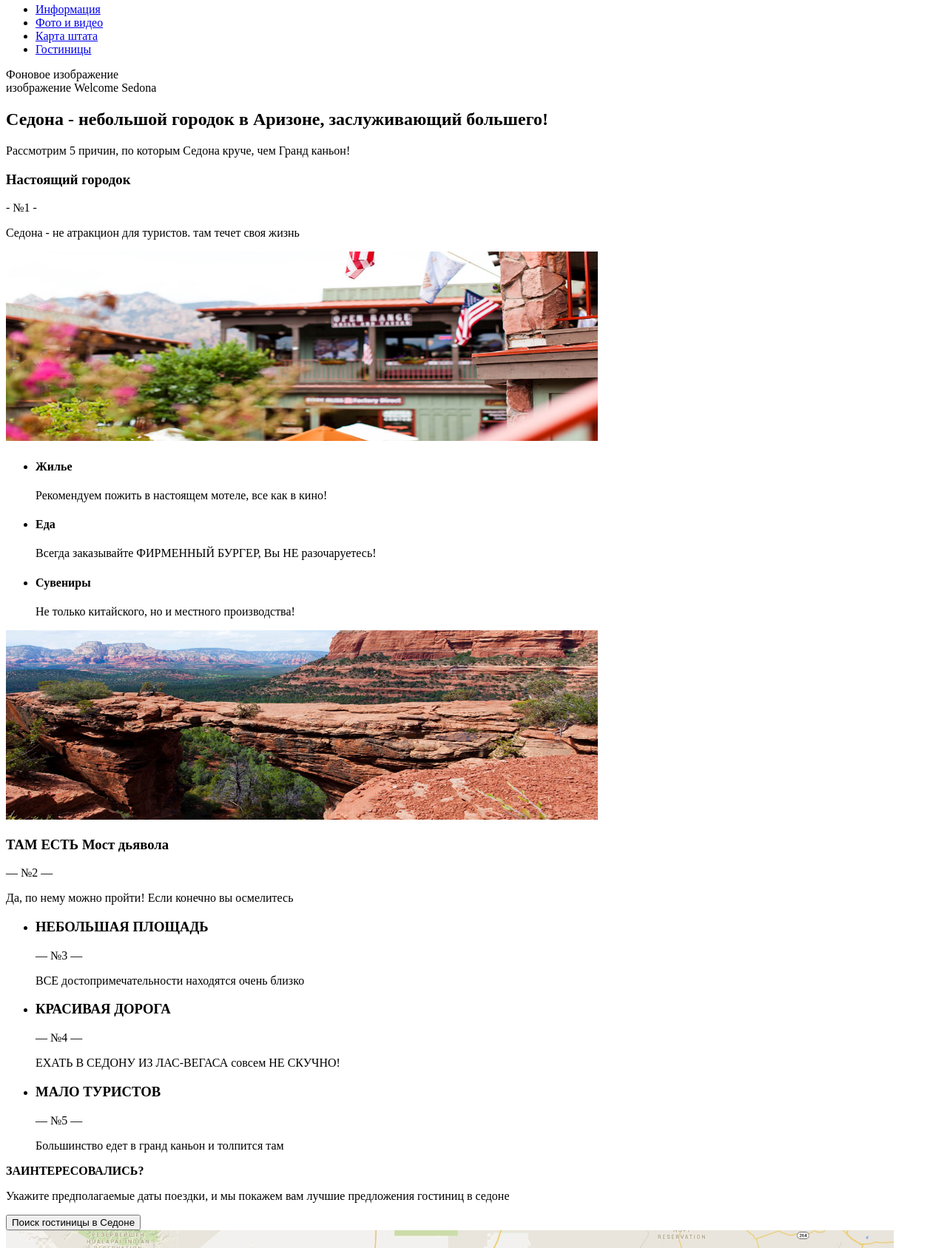
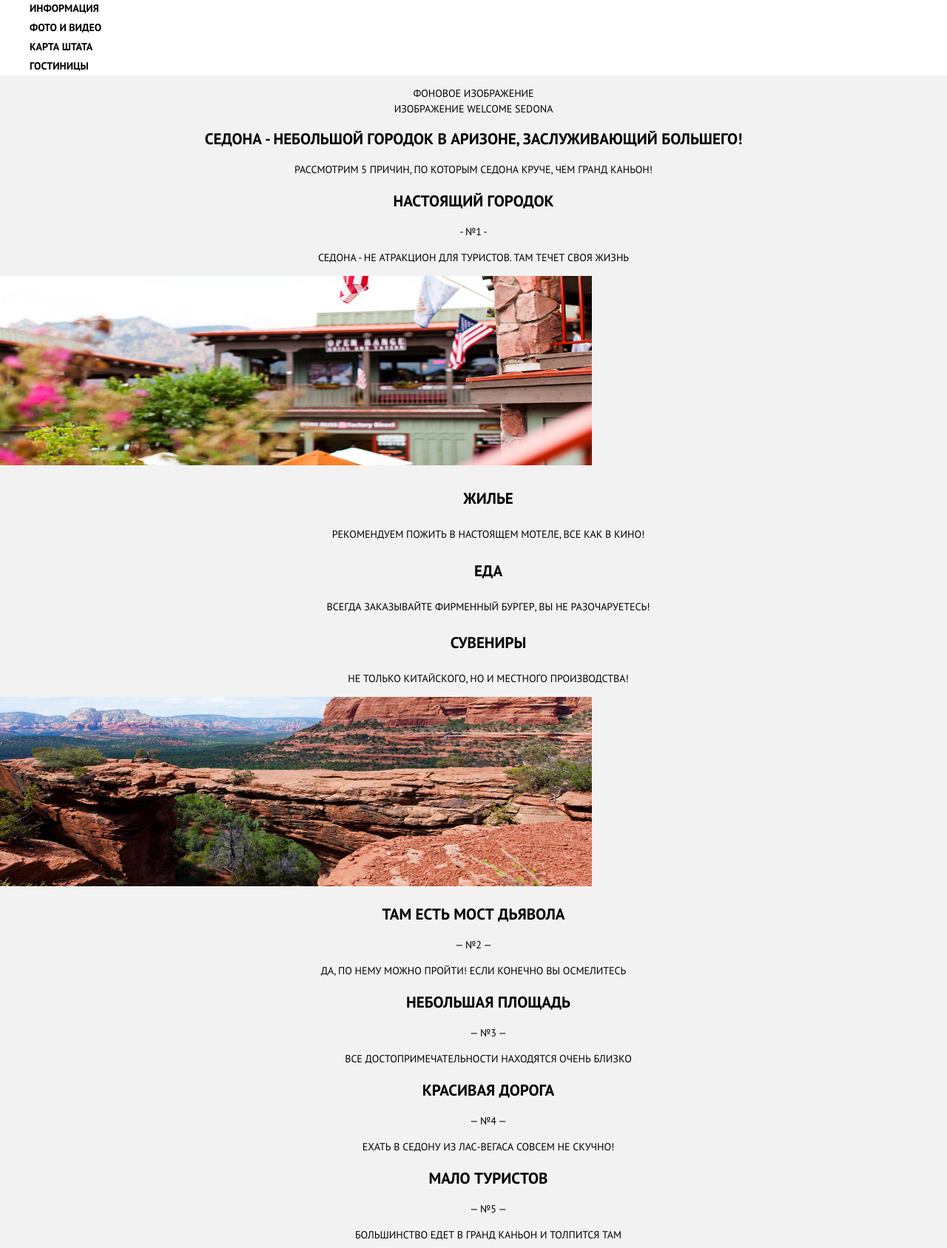
Before and after one commit to YuliiaDear/YuliiaDear.github.io, a plain HTML site: page index.html in a window 1280 px wide. Shown: the part 94-1781 px from the top of the page at 74% size. Drawn offline with nearby package versions, Linux system fonts and the light colour scheme.

Commit message:
Базовая стилизация - 1

```diff
--- /dev/null
+++ b/css/style.css
@@ -0,0 +1,134 @@
+body {
+  margin: 0;
+  padding: 0;
+
+  font-family: "PT Sans", Arial, sans-serif;
+  font-size: 14px;
+  line-height: 21px;
+  font-weight: 400;
+  color: #000000;
+  text-transform: uppercase;
+
+  background-color: #f2f2f2;
+}
+
+a {
+  text-decoration: none;
+}
+
+.main-navigation {
+  font-size: 14px;
+  font-weight: 700;
+  line-height: 26px;
+  color: #000000;
+
+  background-color: #ffffff;
+}
+
+.site-navigation {
+  list-style: none;
+}
+
+.site-navigation a {
+  color: #000000;
+}
+
+.site-navigation a:hover,
+.site-navigation a:focus {
+  color: #81b3d2;
+}
+.site-navigation a:active {
+  color: #cacaca;
+}
+
+.site-navigation-current a {
+	color: #766357;
+}
+
+.sub-features-list,
+.features-list {
+  list-style: none;
+}
+
+.feature-item,
+.feature-item-block {
+   text-align: center;
+}
+
+.welcome-block  {
+   text-align: center;
+}
+
+h2{
+  font-size: 21px;
+  line-height: 26px;
+
+}
+
+.feature-item h3,
+.feature-item h4,
+.feature-item-block h3 {
+  font-size: 21px;
+  line-height: 21px;
+}
+
+.search-hotel  {
+   text-align: center;
+}
+
+.search-hotel b {
+  font-size: 30px;
+  line-height: 36px;
+}
+
+.search-hotel p {
+  font-size: 14px;
+  line-height: 24px;
+}
+
+.search-hotel button {
+  height: 86px;
+  width: 568px;
+
+  font: inherit;
+  font-size: 21px;
+  font-weight: 700;
+  line-height: 26px;
+
+  text-align: center;
+  color: #ffffff;
+  vertical-align: middle;
+  text-transform: uppercase;
+
+  background-color: #766357;
+  border: none;
+}
+
+.search-hotel button:hover,
+.search-hotel button:focus {
+  background-color: #604e43;
+}
+
+.search-hotel button:active {
+  background-color: #503e33;
+  color: #928a85;
+}
+
+.main-footer p a{
+  font-size: 21px;
+  line-height: 26px;
+  font-weight: 700;
+}
+
+.footer-social ul {
+  list-style: none;
+}
+
+.search-form label,
+.search-form input {
+  font: inherit;
+  font-size: 14px;
+  line-height: 26px;
+  font-weight: 700;
+  text-transform: uppercase;
+}
--- a/index.html
+++ b/index.html
@@ -3,6 +3,9 @@
   <head>
     <meta charset="utf-8">
     <title>Sedona city</title>
+	<link href="https://fonts.googleapis.com/css?family=PT+Sans:400,700&amp;subset=cyrillic" rel="stylesheet">
+	<link href="css/normalize.css" rel="stylesheet">
+	<link href="css/style.css" rel="stylesheet">
   </head>
   <body>
     <div class="container">
@@ -27,7 +30,7 @@
             <p class="reasons">Рассмотрим 5 причин, по которым Седона круче, чем Гранд каньон!</p>
       </section>
       <section>
-          <div class="features-block">
+          <div class="feature-item-block">
             <h3>Настоящий городок</h3>
             <span>- №1 -</span>
             <p>Седона - не атракцион для туристов. там течет своя жизнь</p>
@@ -35,16 +38,16 @@
           <img width="800" height="256" src="img/main-photo-1.jpg"  alt="город sedona">
       </section>
       <section class="sub-features">
-        <ul>
-          <li>
+        <ul class="sub-features-list">
+          <li class="feature-item">
             <h4>Жилье</h4>
             <p>Рекомендуем пожить в настоящем мотеле, все как в кино!</p>
           </li>
-          <li>
+          <li class="feature-item">
             <h4>Еда</h4>
             <p>Всегда заказывайте ФИРМЕННЫЙ БУРГЕР, Вы НЕ разочаруетесь!</p>
           </li>
-          <li>
+          <li class="feature-item">
             <h4>Сувениры</h4>
             <p>Не только китайского, но и местного производства!</p>
           </li>
@@ -52,32 +55,32 @@
       </section>
       <section>
           <img width="800" height="256" src="img/main-photo-2.jpg" alt="мост дьявола">
-          <div class="features-block">
+          <div class="feature-item-block">
               <h3>ТАМ ЕСТЬ  Мост дьявола</h3>
               <span>— №2 —</span>
               <p>Да, по нему можно пройти! Если конечно вы осмелитесь</p>
           </div>
       </section>
       <section class="features-block">
-        <ul>
-          <li>
+        <ul class="features-list">
+          <li class="feature-item">
             <h3>НЕБОЛЬШАЯ ПЛОЩАДЬ</h3>
             <span>— №3 —</span>
             <p>ВСЕ достопримечательности находятся очень близко</p>
           </li>
-          <li>
+          <li class="feature-item">
             <h3>КРАСИВАЯ ДОРОГА</h3>
             <span>— №4 —</span>
             <p>ЕХАТЬ В СЕДОНУ ИЗ ЛАС-ВЕГАСА совсем НЕ СКУЧНО!</p>
           </li>
-          <li>
+          <li class="feature-item">
             <h3>МАЛО ТУРИСТОВ</h3>
             <span>— №5 —</span>
             <p>Большинство едет в гранд каньон и толпится там</p>
            </li>
         </ul>
       </section>
-      <section class="order">
+      <section class="search-hotel">
         <b>ЗАИНТЕРЕСОВАЛИСЬ?</b>
         <p>Укажите предполагаемые даты поездки, и мы покажем вам лучшие предложения гостиниц в седоне</p>
         <button>Поиск гостиницы в Седоне</button>
@@ -88,9 +91,9 @@
 
     </main>
     <footer class="main-footer">
-      <a href="#">#VISITSEDONA</a>
+		<p><a href="#">#VISITSEDONA</a></p>
       <div class="footer-social">
-        <ul>
+        <ul class="footer-social-networks">
           <li><a class="social-button twitter-icon" href="#">
                 <img src="img/twitter-icon.svg" alt="Sedona in Twitter">
               </a>
@@ -114,20 +117,20 @@
     </footer>
   </div>
     <form action="https://echo.htmlacademy.ru" class="search-form" method="get">
-        <label>Дата заезда
+        <label>Дата заезда:
             <input type="text" name="arrival-date" id="arrival-date" value="24 апреля 2017">
         </label>
         <button class="calendar"></button>
-        <label>Дата выезда
+        <label>Дата выезда:
             <input type="text" name="departure-date" id="departure-date" value="4 июля 2017">
         </label>
         <button class="calendar"></button>
-		<label for="adults-amt">Взрослые</label>
+		<label for="adults-amt">Взрослые:</label>
 			<button class="button">-</button>
             <input type="text" name="adults-amt" id="adults-amt" value="2">
         <button class="button">+</button>
 
-		<label for="children-amt">Дети</label>
+		<label for="children-amt">Дети:</label>
 		    <button class="button">-</button>
             <input type="text" name="children-amt" id="children-amt" value="0">
 
```
Also changed, not shown: hotels.html (+4 -1 lines).
